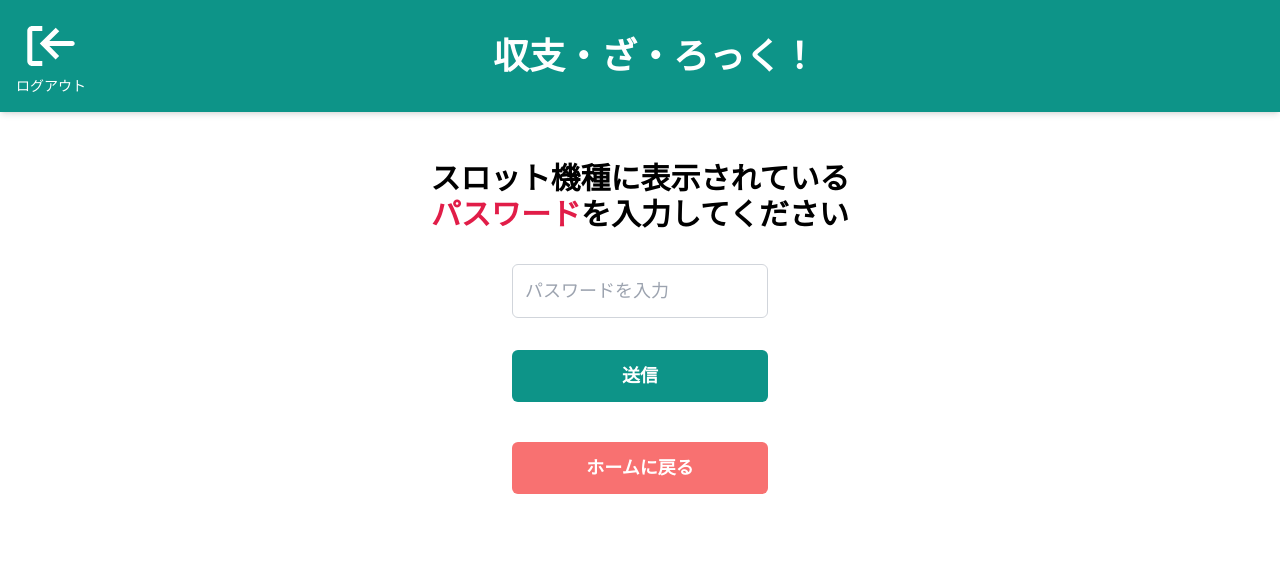
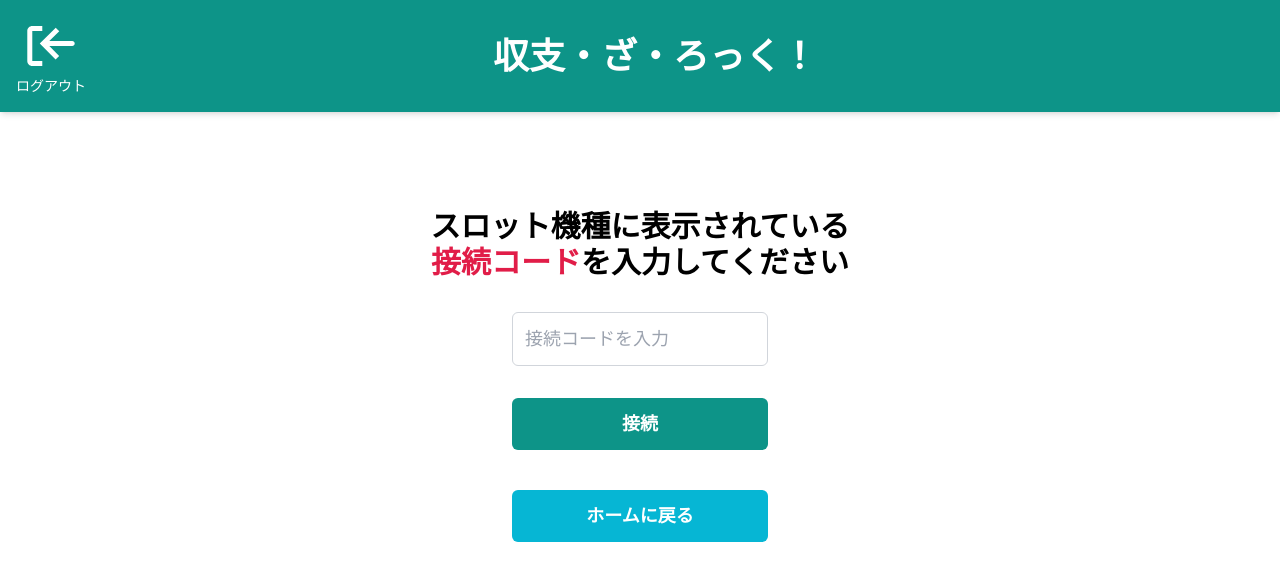
Before and after one commit to night-vw/credit-slot, a Next.js app: page /connect-slot in a window 1280 px wide. Shown: the top 580 px of the page. Built offline with nearby package versions, Linux system fonts and the light colour scheme; no server answers.

Commit message:
fix:connect-slot

```diff
--- a/app/connect-slot/page.tsx
+++ b/app/connect-slot/page.tsx
@@ -1,24 +1,28 @@
 "use client";
 import React, { useState } from "react";
 import CreditSlotHeader from "@/components/CreditSlotHeaderLogin";
+import { useRouter } from "next/navigation";
 
 const ConnectSlotPage = () => {
   const [password, setPassword] = useState("");
+  const router = useRouter(); // リダイレクトに利用するrouter変数
 
   const handleSubmit = (e: any) => {
     e.preventDefault();
-    console.log("入力されたパスワード:", password);
+    console.log("入力された接続コード:", password);
   };
 
   return (
     <>
       <CreditSlotHeader />
-      <main className="overflow-hidden pt-40 md:pt-36 mt-4 flex flex-col items-center h-screen">
+      <main className="overflow-hidden pt-52 md:pt-48 mt-4 flex flex-col items-center h-screen">
         <div className="text-center mb-8">
           <p className="text-lg sm:text-2xl md:text-3xl font-semibold">
-            スロット機種に表示されている<br /><span className="text-rose-600">パスワード</span>を入力してください
+            スロット機種に表示されている<br /><span className="text-rose-600">接続コード</span>を入力してください
           </p>
         </div>
+
+        {/*接続コード入力フォーム*/}
         <form
           className="w-full max-w-md px-4 flex flex-col items-center"
           onSubmit={handleSubmit}
@@ -27,19 +31,20 @@ const ConnectSlotPage = () => {
             type="text"
             value={password}
             onChange={(e) => setPassword(e.target.value)}
-            placeholder="パスワードを入力"
-            className="w-64 p-3 border border-gray-300 rounded-md focus:outline-none focus:ring-2 focus:ring-blue-500 text-lg"
+            placeholder="接続コードを入力"
+            className="w-64 p-3 border border-gray-300 rounded-md focus:outline-none focus:ring-2 focus:ring-indigo-500 text-lg"
             required
           />
           <button
             type="submit"
             className="mt-8 w-64 p-3 bg-teal-600 text-white rounded-md text-lg font-semibold hover:bg-teal-700"
           >
-            送信
+            接続
           </button>
           <button
             type="button"
-            className="mt-10 w-64 p-3 bg-red-400 text-white rounded-md text-lg font-semibold hover:bg-red-500"
+            className="mt-10 w-64 p-3 bg-cyan-500 text-white rounded-md text-lg font-semibold hover:bg-cyan-600"
+            onClick={() => router.push("/")}
           >
             ホームに戻る
           </button>
```
